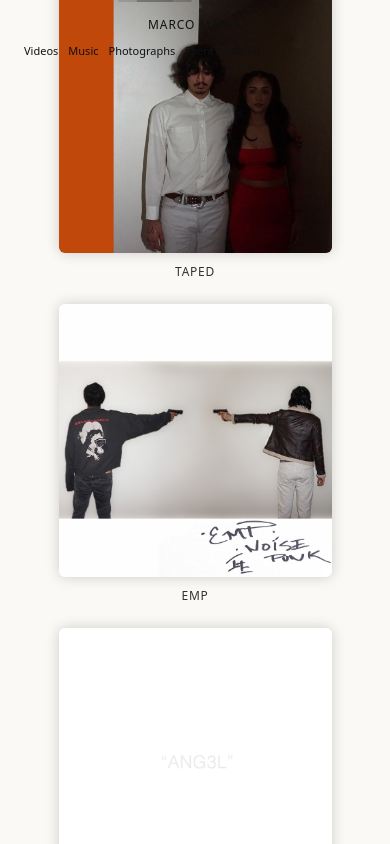
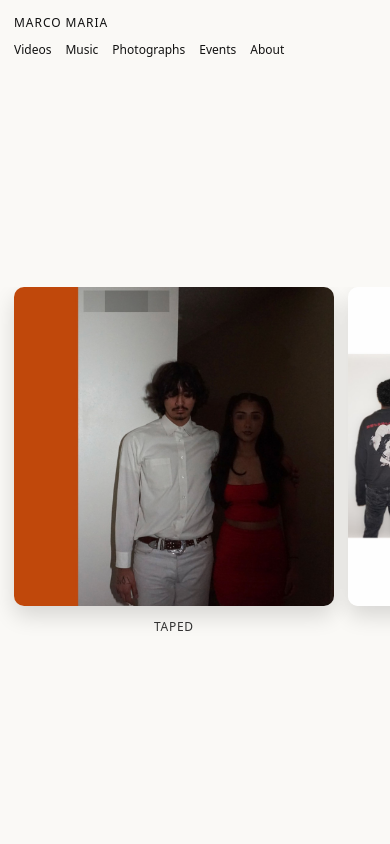
Before and after one commit to BeastyKiller03/marcoalexismaria, a plain HTML site: page music.html in a window 390 px wide. Drawn offline with Linux system fonts and the light colour scheme.

Commit message:
Update music.html

```diff
--- a/music.html
+++ b/music.html
@@ -3,13 +3,14 @@
 <head>
   <meta charset="UTF-8" />
   <meta name="viewport" content="width=device-width, initial-scale=1.0" />
-  <title>Music – Marco Maria</title>
+  <title>Music – marcoalexismaria</title>
 
   <!-- Global styles (same as index / photos) -->
   <link rel="stylesheet" href="style.css" />
 
   <style>
-    /* Page base */
+    * { box-sizing: border-box; }
+
     html, body {
       margin: 0;
       padding: 0;
@@ -17,9 +18,10 @@
       background: #faf9f6;
       color: #111;
       font-family: system-ui, -apple-system, BlinkMacSystemFont, "Helvetica Neue", Arial, sans-serif;
+      overflow: hidden; /* keeps it clean like your other pages */
     }
 
-    /* ===== TOP BAR (same as index / photos) ===== */
+    /* ===== TOP BAR ===== */
     .top-bar {
       position: fixed;
       top: 16px;
@@ -28,6 +30,7 @@
       display: flex;
       align-items: center;
       justify-content: space-between;
+      gap: 16px;
       z-index: 1000;
     }
 
@@ -35,6 +38,7 @@
       font-size: 12px;
       letter-spacing: 0.08em;
       text-transform: uppercase;
+      white-space: nowrap;
     }
 
     .top-corner-title a {
@@ -46,6 +50,7 @@
       display: flex;
       gap: 16px;
       align-items: center;
+      white-space: nowrap;
     }
 
     .header .links a {
@@ -54,19 +59,18 @@
       color: inherit;
     }
 
-    .header .links a:hover {
-      opacity: 0.6;
-    }
+    .header .links a:hover { opacity: 0.6; }
 
-    /* ===== MAIN CONTENT ===== */
+    /* ===== MAIN ===== */
     .music-wrapper {
       height: 100vh;
       display: flex;
       align-items: center;
       justify-content: center;
-      padding-top: 64px; /* space for top bar */
+      padding: 90px 24px 40px; /* space for top-bar */
     }
 
+    /* Desktop layout: 3-up centered */
     .album-row {
       display: flex;
       gap: 32px;
@@ -75,18 +79,18 @@
     }
 
     .album {
-      display: block;
       text-decoration: none;
       color: inherit;
-      transition: transform 0.2s ease, opacity 0.2s ease;
+      display: block;
+      transition: transform 0.18s ease, opacity 0.18s ease;
     }
 
     .album img {
       width: 260px;
       height: 260px;
       object-fit: cover;
-      border-radius: 6px;
-      box-shadow: 0 0 14px rgba(0,0,0,0.18);
+      border-radius: 8px;
+      box-shadow: 0 10px 22px rgba(0,0,0,0.14);
       display: block;
     }
 
@@ -101,28 +105,77 @@
     }
 
     .album:hover {
-      transform: scale(1.04);
-      opacity: 0.95;
+      transform: translateY(-2px);
+      opacity: 0.96;
     }
 
-    /* ===== MOBILE ===== */
+    /* ===== MOBILE: NOT COMPRESSED ===== */
     @media (max-width: 768px) {
+
+      html, body {
+        overflow: hidden;
+      }
+
+      .top-bar {
+        top: 14px;
+        left: 14px;
+        right: 14px;
+        flex-direction: column;          /* stack name + menu */
+        align-items: flex-start;
+        gap: 10px;
+      }
+
+      /* menu becomes scrollable row */
+      .header {
+        width: 100%;
+      }
+
+      .header .links {
+        width: 100%;
+        overflow-x: auto;
+        -webkit-overflow-scrolling: touch;
+        gap: 14px;
+        padding-bottom: 6px;
+      }
+
+      .header .links::-webkit-scrollbar { display: none; }
+      .header .links { scrollbar-width: none; }
+
+      /* main area sits under stacked header */
+      .music-wrapper {
+        padding: 120px 0 30px; /* more top space */
+        justify-content: center;
+      }
+
+      /* albums become a swipeable carousel (big covers) */
       .album-row {
-        flex-direction: column;
-        gap: 24px;
+        width: 100%;
+        overflow-x: auto;
+        overflow-y: hidden;
+        -webkit-overflow-scrolling: touch;
+        scroll-snap-type: x mandatory;
+        gap: 14px;
+        padding: 0 14px 12px;
+        justify-content: flex-start;
+      }
+
+      .album-row::-webkit-scrollbar { display: none; }
+
+      .album {
+        flex: 0 0 82vw;               /* BIG */
+        scroll-snap-align: center;
       }
 
       .album img {
-        width: 70vw;
-        height: 70vw;
+        width: 100%;
+        height: 82vw;                 /* square cover */
+        max-height: 360px;
+        border-radius: 10px;
       }
 
-      .header .links {
-        gap: 10px;
-      }
-
-      .header .links a {
-        font-size: 11px;
+      .album span {
+        font-size: 12px;
+        margin-top: 12px;
       }
     }
   </style>
@@ -152,20 +205,26 @@
     <div class="album-row">
 
       <!-- TAPED -->
-      <a class="album" href="https://soundcloud.com/marco-maria-638714703/sets/taped"_blank" rel="noopener">
-        <img src="cover/taped_cover.jpg" alt="TAPED cover">
+      <a class="album"
+         href="https://soundcloud.com/marco-maria-638714703/sets/taped"
+         target="_blank" rel="noopener">
+        <img src="cover/taped_cover.jpg" alt="TAPED cover" loading="lazy">
         <span>TAPED</span>
       </a>
 
       <!-- EMP -->
-      <a class="album" href="https://soundcloud.com/prince-marco-278939286/sets/emp" rel="noopener">
-        <img src="cover/emp_cover.jpg" alt="EMP cover">
+      <a class="album"
+         href="https://soundcloud.com/prince-marco-278939286/sets/emp"
+         target="_blank" rel="noopener">
+        <img src="cover/emp_cover.jpg" alt="EMP cover" loading="lazy">
         <span>EMP</span>
       </a>
 
-      <!-- ANG3L (single) -->
-      <a class="album" href="https://soundcloud.com/prince-marco-278939286/ang3l"_blank" rel="noopener">
-        <img src="cover/ang3l_cover.jpg" alt="ANG3L cover">
+      <!-- ANG3L -->
+      <a class="album"
+         href="https://soundcloud.com/prince-marco-278939286/ang3l"
+         target="_blank" rel="noopener">
+        <img src="cover/ang3l_cover.jpg" alt="ANG3L cover" loading="lazy">
         <span>ANG3L</span>
       </a>
 
```
